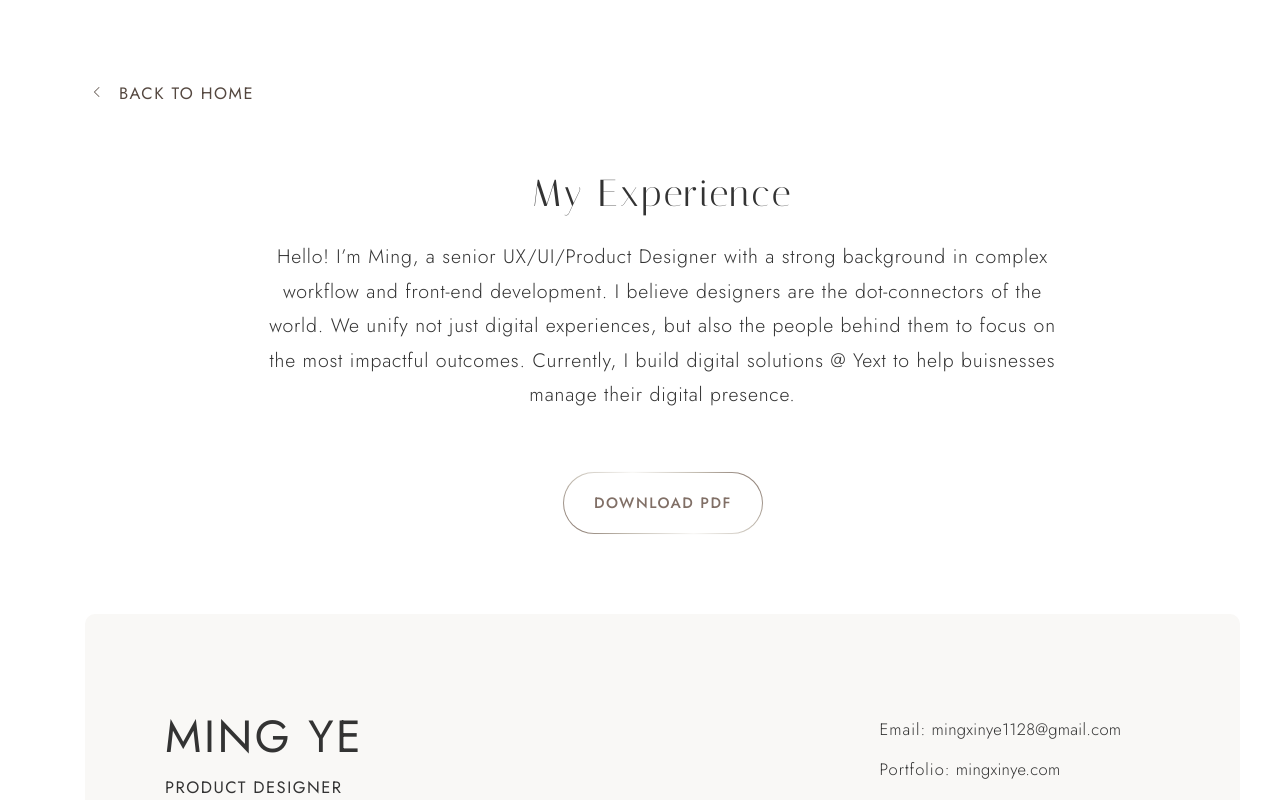
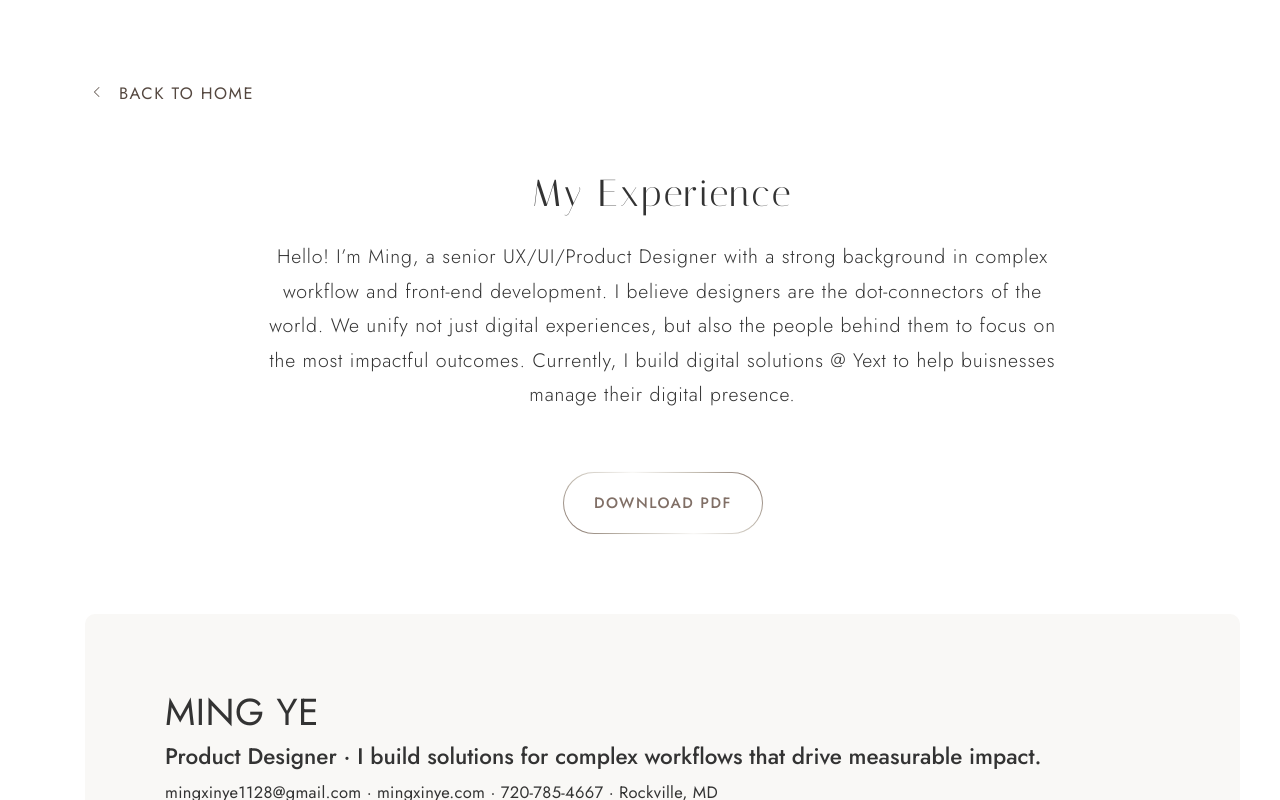
Before and after one commit to himonoye/design-portfolio, a Next.js app: page /resume in a window 1280 px wide. Built offline with nearby package versions, Linux system fonts and the light colour scheme.

Commit message:
Add resume ATS Fixes

```diff
--- a/app/layout.tsx
+++ b/app/layout.tsx
@@ -3,7 +3,7 @@ import '../src/styles/styleGuide.css'
 
 export const metadata: Metadata = {
   title: 'Ming Ye',
-  description: 'A portfolio website that is built and managed entirely by me to showcase my design work',
+  description: 'Product Designer - Building solutions for complex workflows that drive measurable impact.',
   keywords: 'UX/UI Design, Product Design, Front End Designer, Case Studies',
   authors: [{ name: 'Ming Ye' }],
   openGraph: {
--- a/public/resumeData.json
+++ b/public/resumeData.json
@@ -17,16 +17,16 @@
         {
             "jobTitle" : "UX / UI Designer",
             "companyName" : "Yext",
-            "year" : "Aug. 2019 - May 2023",
+            "year" : "August 2019 - May 2023",
             "jobSummary": [
                 "Led design execution for clients with complex business requirements.",
-                "Completed Engineering onboarding to bridge across-team collaborations"
+                "Completed Engineering onboarding to bridge cross-team collaborations"
             ]
         },
         {
             "jobTitle" : "Community Assistant / Leasing Consultant",
             "companyName" : "Greystar",
-            "year" : "Feb. 2017 - Nov 2018",
+            "year" : "February 2017 - November 2018",
             "jobSummary": [
                 "Conducted property tours and guided prospective residents through the leasing process from initial contact to move-in.",
                 "Achieved leasing goals by applying effective sales strategies.",
@@ -34,10 +34,24 @@
             ]
         }
     ],
-    "contact" : {
-        "email" : "mingxinye1128@gmail.com",
-        "Website" : "mingxinye.com"
-    },
+    "contact" : [
+        {
+                "entryTitle" : "Email",
+                "entryDetails" : "mingxinye1128@gmail.com"
+        },
+        {
+                "entryTitle" : "Website",
+                "entryDetails" : "mingxinye.com"
+        },
+        {
+                "entryTitle" : "Phone",
+                "entryDetails" : "720-785-4667"
+        },
+        {
+                "entryTitle" : "Location",
+                "entryDetails" : "Rockville, MD"
+        }
+    ],
     "profileSummary" : [
         {   "sectionTitle" : "Skills",
             "sectionDetails" : [
@@ -50,7 +64,7 @@
                 "entryDetails" : "React, HTML5, CSS, JavaScript, Cursor, GitHub Copilot"
             }
         ]},
-        {   "sectionTitle" : "Certifications",
+        {   "sectionTitle" : "Education & Certifications",
             "sectionDetails" : [
             {
                 "entryTitle" : "Principles of User Experience Research & Testing",
@@ -59,13 +73,10 @@
             {
                 "entryTitle" : "Nano Degree in Front End Web Developer",
                 "entryDetails" : "Udacity Nanodegree Program"
-            }
-        ]},
-        {   "sectionTitle" : "Education",
-            "sectionDetails" : [
+            },
             {
                 "entryTitle" : "B.S. Computer Science & B.A. Graphic Design",
-                "entryDetails" : "University of Maryland, College Park 2019"
+                "entryDetails" : "University of Maryland, College Park"
             }
         ]}
     ],
@@ -85,9 +96,8 @@
             "companyName" : "Yext",
             "year" : "2026",
             "projectSummary": [
-                "Defined the architecture of reusable component library",
+                "Defined the architecture of a reusable component library and customizable framework that balanced branding consistency with engineering efficiency.",
                 "Led the design of configurable prop system, enabling scalable template development and shortening time-to-launch by 20 weeks.",
-                "Designed flexible and customizable frameworks that balanced branding consistency with engineering efficiency.",
                 "Embedded WCAG-AA accessibility into page generation workflows, ensuring compliance for enterprise clients.",
                 "Influenced product roadmap prioritization and strategy."
             ]
--- a/src/components/pages/resume/resumePDF.tsx
+++ b/src/components/pages/resume/resumePDF.tsx
@@ -16,6 +16,11 @@ type projectExperienceEntryProps = {
     projectSummary: string[];
 }
 
+type contactEntryProps = {
+	isLast: boolean;
+    entryDetails: string[];
+}
+
 type profileEntryProps = {
 	entryTitle: string;
     entryDetails: string[];
@@ -30,11 +35,23 @@ type resumePDFProps = {
     resumeData:any
 }
 
+const ContactSection = ({sectionDetails}:any) => {
+    return (
+        <div className="resume-entry-container horizontal">
+            <div className="resume-contact-list-container">
+                {sectionDetails.map((item:any, i:number)=>{
+                    return <ContactEntry isLast={i === sectionDetails.length - 1} entryDetails={item.entryDetails} key={i} ></ContactEntry>
+                })}
+            </div>
+        </div>
+    )
+}
+
 const WorkExperienceEntry = ({jobTitle, companyName, year, jobSummary}:workExperienceEntryProps) => {
     return (
-        <div className="resume-job-container">
+        <div className="resume-entry-container">
             <div className="resume-heading-container">
-                <div className="resume-sub">{jobTitle}</div>
+                <div className="resume-flag">{jobTitle}</div>
                 <div className="resume-base">{companyName}<span className="resume-divider">|</span>{year}</div>
             </div>
             {jobSummary?<ul>
@@ -48,7 +65,7 @@ const WorkExperienceEntry = ({jobTitle, companyName, year, jobSummary}:workExper
 
 const ProjectExperienceEntry = ({projectTitle, companyName, year, projectSummary}:projectExperienceEntryProps) => {
     return (
-        <div className="resume-project-entry-container">
+        <div className="resume-entry-container">
             <div className="resume-heading-container">
                 <div className="resume-flag">{projectTitle}</div>
                 <div className="resume-base">{companyName}<span className="resume-divider">|</span>{year}</div>
@@ -62,57 +79,44 @@ const ProjectExperienceEntry = ({projectTitle, companyName, year, projectSummary
     )
 }
 
-const ProfileEntry = ({entryTitle, entryDetails}:profileEntryProps) => {
+
+const ProfileSection = ({sectionTitle, sectionDetails}:profileSectionProps) => {
     return (
-        <div className="resume-heading-container">
-            <div className="resume-flag">{entryTitle}</div>
-            <div className="resume-base">{entryDetails}</div>
+        <div className="resume-section-container">
+            <div className="resume-head">{sectionTitle}</div>
+            <div className="resume-profile-list-container">
+                {sectionDetails.map((item:any, i:number)=>{
+                    return <ProfileEntry entryTitle={item.entryTitle} entryDetails={item.entryDetails} key={i} ></ProfileEntry>
+                })}
+            </div>
         </div>
     )
 }
 
-const ProfileSection = ({sectionTitle, sectionDetails}:profileSectionProps) => {
+const ProfileEntry = ({entryTitle, entryDetails}:profileEntryProps) => {
     return (
-        <div className="resume-profile-container">
-            <div className="resume-head">{sectionTitle}</div>
-            {sectionDetails.map((item:any, i:number)=>{
-                return <ProfileEntry entryTitle={item.entryTitle} entryDetails={item.entryDetails} key={i} ></ProfileEntry>
-            })}
+        <div className="resume-entry-container horizontal">
+            <div className="resume-base-bold">{entryTitle}:</div><div className="resume-base">{entryDetails}</div>
+            {/* <div className="resume-base">{entryDetails}</div> */}
         </div>
     )
 }
 
-const ContactSection = () => {
+const ContactEntry = ({isLast, entryDetails}:contactEntryProps) => {
     return (
-        <div className="resume-profile-container">
-            <div className="resume-contact-list-container">
-                <div className="resume-contact-entry-container">
-                    <div className="resume-brow">Email:</div>
-                    <div className="resume-base">mingxinye1128@gmail.com</div>
-                </div>
-                <div className="resume-contact-entry-container">
-                    <div className="resume-brow">Portfolio:</div>
-                    <div className="resume-base">mingxinye.com</div>
-                </div>
-            </div>
-        </div>
+        <div className="resume-base-bold">{entryDetails}{!isLast && " ·"}</div>
     )
 }
 
 export default function ResumePDF({resumeData}:resumePDFProps) {
     return (
         <div id="resume-container">
-            <div className="resume-top-container">
-                <div className="resume-left-container">
             <div className="resume-intro-container">
-                        {/* <LogoBox/> */}
-                        <div className="resume-intro-heading-container">
                 <div className="resume-lead">{resumeData.name}</div>
-                            <div className="resume-head">{resumeData.title}</div>
-                            <div className="resume-brow">{resumeData.statement}</div>
+                <div className="resume-sub">{resumeData.title} · {resumeData.statement}</div>
+                <ContactSection sectionDetails={resumeData.contact}></ContactSection>
             </div>
-                    </div>
-                    <div className="resume-experiences-container">
+            <div className="resume-section-container">
                 <div className="resume-head">Work Experience</div>
                 <div className="resume-experiences-list-container">
                     {resumeData.workExperience.map((item:any, i:number)=>{
@@ -126,16 +130,10 @@ export default function ResumePDF({resumeData}:resumePDFProps) {
                     })}
                 </div>
             </div>
-                </div>
-                <div className="resume-right-container">
-                    <ContactSection></ContactSection>
             {resumeData.profileSummary.map((item:any, i:number)=>{
                 return <ProfileSection key={i} sectionTitle={item.sectionTitle} sectionDetails={item.sectionDetails}></ProfileSection>
             })}
-
-                </div>
-            </div>
-            <div className="resume-bottom-container">
+            <div className="resume-section-container">
                 <div className="resume-head">Work Projects</div>
                 <div className="resume-projects-list-container">
                     {resumeData.projectExperience.map((item:any, i:number)=>{
--- a/src/styles/resume.css
+++ b/src/styles/resume.css
@@ -15,42 +15,42 @@
 
 .resume-intro-container {
     display: flex;
-    flex-direction: row;
-    align-items: center;
-    gap: var(--resume-gutter-large);
+    flex-direction: column;
+    gap: var(--resume-gutter-small);
 }
 
-.resume-intro-heading-container {
+.resume-section-container {
+    display: flex;
+    flex-direction: column;
+    gap: var(--resume-gutter-small);
+}
+
+.resume-contact-list-container {
+    display: flex;
+    flex-wrap: wrap;
+    gap: var(--resume-gutter-smallest);
+}
+
+.resume-profile-list-container {
+    display: flex;
+    flex-direction: column;
+    gap: var(--resume-gutter-smallest);
+}
+
+.resume-experiences-list-container, .resume-projects-list-container {
     display: flex;
     flex-direction: column;
     gap: var(--resume-gutter-medium);
 }
 
-.resume-top-container {
+.resume-entry-container {
     display: flex;
-    gap: var(--resume-gutter-large);
+    flex-direction: column;
+    gap: var(--resume-gutter-small);
 }
 
-.resume-bottom-container {
-    display: flex;
-    flex-direction: column;
-    gap: var(--resume-gutter-medium);
-}
-
-.resume-left-container  {
-    width: 70%;
-    display: flex;
-    flex-direction: column;
-    gap: var(--resume-gutter-large);
-    padding-top: var(--spacing-20);
-}
-
-.resume-right-container {
-    width: 30%;
-    display: flex;
-    flex-direction: column;
-    gap: var(--resume-gutter-large);
-    padding-top: var(--spacing-20);
+.resume-entry-container.horizontal{
+    flex-direction: row;
 }
 
 .resume-heading-container {
@@ -59,91 +59,44 @@
     gap: var(--resume-gutter-small);
 }
 
-.resume-contact-list-container {
-    display: flex;
-    flex-direction: column;
-    gap: var(--resume-gutter-small);
+#resume-container ul{
+    gap: var(--gap-xxs);
+    padding: 0;
+    margin: 0 0 0 var(--gap-xs);
 }
 
-.resume-contact-entry-container {
-    display: flex;
-    gap: var(--resume-gutter-smallest);
+#resume-container li {
+    list-style-type: square;
+    font-weight: 300;
+    max-width: none;
+    border: none;
+    margin: 0 0 0 var(--gap-xs);
+    padding: 0 0 0 var(--gap-xs);
 }
 
-.resume-experiences-container {
-    display: flex;
-    flex-direction: column;
-    gap: var(--resume-gutter-medium);
-}
-
-.resume-experiences-list-container {
-    display: flex;
-    flex-direction: column;
-    gap: var(--resume-gutter-medium);
-}
-
-.resume-profile-container {
-    display: flex;
-    flex-direction: column;
-    gap: var(--resume-gutter-medium);
-}
-
-.resume-projects-list-container {
-    display: flex;
-    gap: var(--resume-gutter-medium);
-}
-
-.resume-project-entry-container {
-    display: flex;
-    flex-direction: column;
-    width: 100%;
-    gap: var(--resume-gutter-medium);
-}
-
-.resume-job-container {
-    display: flex;
-    flex-direction: column;
-    width: 100%;
-    gap: var(--resume-gutter-medium);
-}
-
-#resume-container ul{
-    gap: var(--spacing-5);
-    padding: 0;
-    margin: 0 var(--spacing-10);
-}
-
-#resume-container li{
-    list-style-type: disc;
-    border: none;
-    padding: 0;
-    margin: 0 0 0 var(--spacing-10);
-}
-
-#resume-container li::marker {
-    color: var(--brand-purple-300);
-    font-size: 1.3rem;
-    line-height: 2.5rem;
+#resume-container li::marker{
+    color: var(--motif-primary);
 }
 
 /*Typography*/
-
 .resume-lead {
     display: flex;
-    font-size: 3rem;
-    line-height: 3rem;
-    letter-spacing: 2.5px;
+    font-size: 2.5rem;
+    line-height: 2.5rem;
+    letter-spacing: .5px;
+    font-weight: 400;
     text-transform: uppercase;
+    align-items: end;
     color: var(--surface-primary-text);
     font-family: var(--resume-font-Family), sans-serif;
 }
 
 .resume-head {
     display: flex;
-    font-size: 1.1rem;
-    line-height: 1.1rem;
-    letter-spacing: 1.5px;
+    font-size: 1.2rem;
+    line-height: 2rem;
     font-weight: 400;
+    letter-spacing: 1.2px;
     text-transform: uppercase;
     color: var(--surface-primary-text);
     font-family: var(--resume-font-Family), sans-serif;
@@ -152,10 +105,9 @@
 .resume-sub {
     display: flex;
     font-size: 1.5rem;
-    line-height: 2.5rem;
-    letter-spacing: 1px;
+    line-height: 2rem;
     font-family: var(--resume-font-Family), sans-serif;
-    font-weight: 400;
+    font-weight: 500;
     color: var(--surface-primary-text);
     background-color: var(--surface-secondary-background);
     width: fit-content;
@@ -163,9 +115,9 @@
 
 .resume-flag {
     display: flex;
-    font-size: 1.4rem;
-    line-height: 2.4rem;
-    font-weight: 400;
+    font-size: 1.3rem;
+    line-height: 1.5rem;
+    font-weight: 500;
     letter-spacing: .5px;
     font-family: var(--resume-font-Family), sans-serif;
     color: var(--surface-primary-text);
@@ -174,19 +126,29 @@
 
 .resume-brow {
     display: flex;
-    font-size: 1.1rem;
-    line-height: 2rem;
-    font-weight: 300;
+    font-size: 1.5rem;
+    line-height: 2.5rem;
     letter-spacing: 1px;
+    font-weight: 400;
+    text-transform: uppercase;
     color: var(--surface-primary-text);
     background-color: var(--surface-secondary-background);
     font-family: var(--resume-font-Family), sans-serif;
 }
 
+.resume-base-bold {
+    font-family: var(--resume-font-Family), sans-serif;
+    font-size: 1.1rem;
+    line-height: 1.5rem;
+    font-weight: 400;
+    letter-spacing: .3px;
+    color: var(--surface-primary-text);
+}
+
 .resume-base {
     font-family: var(--resume-font-Family), sans-serif;
     font-size: 1.1rem;
-    line-height: 2rem;
+    line-height: 1.5rem;
     font-weight: 300;
     letter-spacing: .3px;
     color: var(--surface-primary-text);
@@ -198,32 +160,20 @@
 
 @media screen and (max-width: 1200px) {
 
-    .resume-top-container {
-        flex-direction: column;
-    }
-
-    .resume-left-container {
-        width: 100%;
-    }
-
-    .resume-right-container {
-        width: 100%;
-    }
-
-    .resume-projects-list-container {
-        flex-direction: column;
-    }
-
-    .resume-projects-container {
-        flex-direction: column;
-    }
-
     .resume-divider {
         margin: 0 var(--spacing-5);
     }
 }
 
 @media screen and (max-width: 768px) {
+
+    .resume-profile-list-container {
+        gap: var(--resume-gutter-medium);
+    }
+
+    .resume-entry-container.horizontal {
+        flex-direction: column;
+    }
 
     #logoBox {
         display: none;
@@ -232,11 +182,6 @@
 
 @media print {
     /* Page Layouts */
-
-    #resume-container {
-        background-color: var(--surface-primary-background);
-    }
-
     .body-container {
         width: 100%;
     }
@@ -254,82 +199,66 @@
     }
 
     /* Resume */
-
     #resume-container {
-        padding: 0 var(--spacing-30) var(--spacing-30) var(--spacing-30);
+        background-color: var(--surface-primary-background);
+        padding: var(--spacing-30);
+        gap: var(--resume-gutter-small);
         box-shadow: none;
     }
 
-    #resume-container ul {
-        gap: 0;
-        padding: 0;
-        margin: 0 var(--spacing-5);
-    }
-
-    #resume-container li::marker {
-        color: var(--brand-purple-300);
-        font-size: 1rem;
-        line-height: 2rem;
-    }
-    .resume-job-container {
+    .resume-intro-container {
         gap: var(--resume-gutter-smallest);
     }
 
-    .resume-project-entry-container {
+    .resume-section-container {
         display: flex;
         flex-direction: column;
+        gap: var(--resume-gutter-smallest);
+    }
+
+    .resume-experiences-list-container, .resume-projects-list-container {
+        gap: var(--resume-gutter-small);
+    }
+
+    .resume-entry-container {
+        display: flex;
         width: 100%;
         gap: var(--resume-gutter-smallest);
     }
 
-    .resume-lead {
-        font-size: 40px;
-        line-height: 40px;
-        font-weight: 500;
-        letter-spacing: 2.5px;
-        text-transform: uppercase;
-        font-family: var(--resume-font-Family), sans-serif;
+    #resume-container ul{
+        gap: var(--gap-xxs);
+        margin: 0 0 0 var(--gap-xxs);
     }
 
-    .resume-head {
-        font-size: 11px;
-        line-height: 14px;
-        text-transform: uppercase;
-        font-family: var(--resume-font-Family), sans-serif;
-    }
-
-    .resume-sub {
-        font-size: 14px;
-        line-height: 20px;
-        font-weight: 600;
-        letter-spacing: .5px;
-        font-family: var(--resume-font-Family), sans-serif;
-    }
-
-    .resume-flag {
-        font-size: 12px;
-        line-height: 20px;
-        font-weight: 600;
-        letter-spacing: .5px;
-        font-family: var(--resume-font-Family), sans-serif;
-    }
-
-    .resume-brow {
-        font-size: 12px;
-        line-height: 18px;
-        font-family: var(--resume-font-Family), sans-serif;
-    }
-
-    .resume-base {
-        font-size: 11px;
-        line-height: 16px;
-        font-family: var(--resume-font-Family), sans-serif;
-        color: var(--surface-primary-text);
-        font-weight: 300;
+    #resume-container li {
+        padding: 0;
     }
 
     .resume-divider {
         margin: 0 var(--spacing-5);
     }
 
+    /*Typography*/
+
+    .resume-lead {
+        font-weight: 600;
+    }
+
+    .resume-head {
+        font-weight: 500;
+    }
+
+    .resume-sub {
+        font-weight: 600;
+    }
+
+    .resume-flag {
+        font-weight: 600;
+    }
+
+    .resume-base-bold {
+        font-weight: 600;
+    }
+
 }
--- a/src/styles/styleGuide.css
+++ b/src/styles/styleGuide.css
@@ -144,7 +144,7 @@
     --resume-gutter-smallest: var(--spacing-5);
     --resume-gutter-small: var(--spacing-10);
     --resume-gutter-medium: var(--spacing-20);
-    --resume-gutter-large: var(--spacing-60);
+    --resume-gutter-large: var(--spacing-40);
 
     /* border radius */
     --button-border-radius: var(--gap-l);
@@ -214,6 +214,10 @@
 
 @media screen and (max-width: 768px) {
     :root {
+
+        --base-font-size: 14px;
+        --base-font-height: 28px;
+
         --gutter: var(--spacing-30);
         --gutter-small: var(--spacing-15);
         --gutter-medium: var(--spacing-40);
@@ -239,6 +243,9 @@
 
 @media print {
     :root {
+        /* fonts */
+        --base-font-size: 10px;
+        --base-font-height: 15px;
         --resume-font-Family: "Arial";
         --resume-gutter-smallest: var(--spacing-5);
         --resume-gutter-small: var(--spacing-10);
@@ -263,6 +270,7 @@ html {
 }
 
 body {
+    background-color: var(--surface-primary-background);
     margin: 0;
     padding: 0;
 }
--- a/src/styles/typography.css
+++ b/src/styles/typography.css
@@ -150,7 +150,7 @@
 .content-container li {
     list-style-type: none;
     padding: 0 0 0 var(--gap-md);
-    border-left: 5px solid var(--border-divider);
+    border-left: 2px solid var(--border-divider);
     font-weight: 400;
     max-width: 800px;
 }
```
Lines whose indentation alone changed are shown as unchanged.
